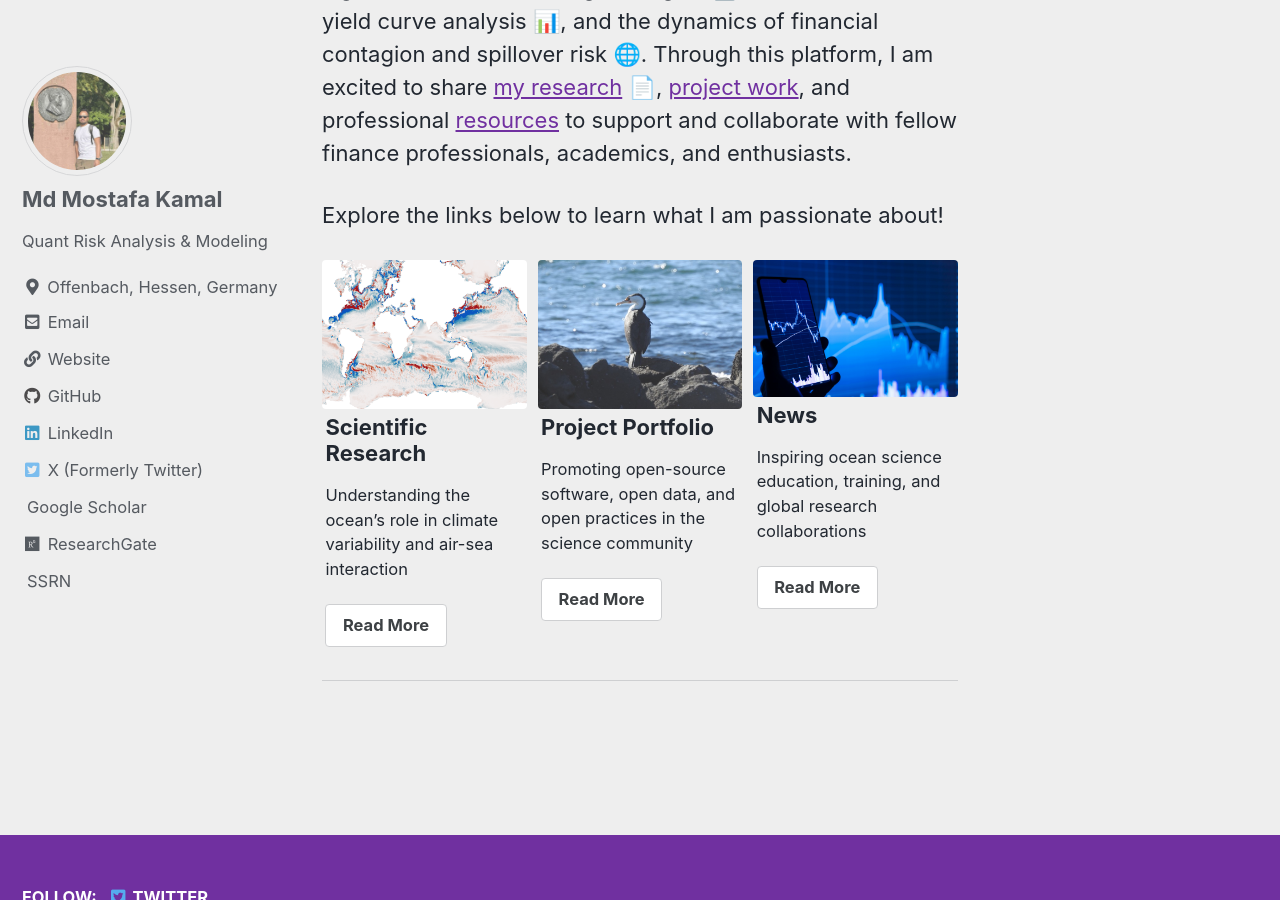
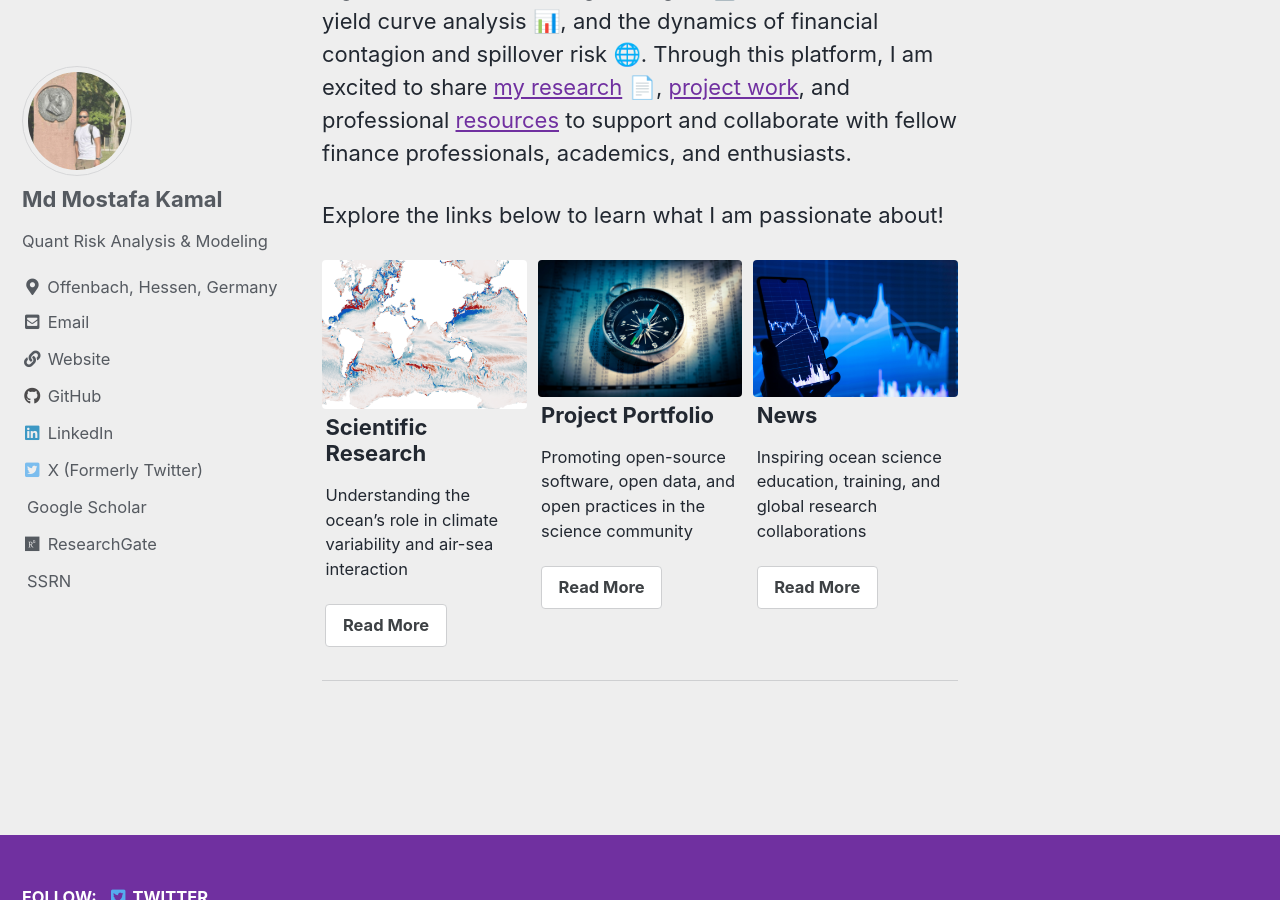
Before and after one commit to Mostafa-MMK/Mostafa-MMK.github.io, a Jekyll site: the page built from _pages/index.md, in a window 1280 px wide and 900 px high, scrolled down 814 px. Built offline with Jekyll 4.4.1, drawn with Linux system fonts in a browser that asks for light colours; cached includes are drawn as plain includes; the list of posts is cut into pages by our own code; a style sheet for code colours, icons or effects is not loaded.

Commit message:
Update image path for Project Portfolio section

```diff
--- a/_pages/index.md
+++ b/_pages/index.md
@@ -19,7 +19,7 @@ feature_row:
     url: "research"
     btn_label: "Read More"
     btn_class: "btn--inverse"
-  - image_path: /assets/cormorant.JPG
+  - image_path: /assets/background_photo_01.JPG
     alt: "Cormorant posing on a sea-side rock"
     title: "Project Portfolio"
     excerpt: "Promoting open-source software, open data, and open practices in the science community"
```
